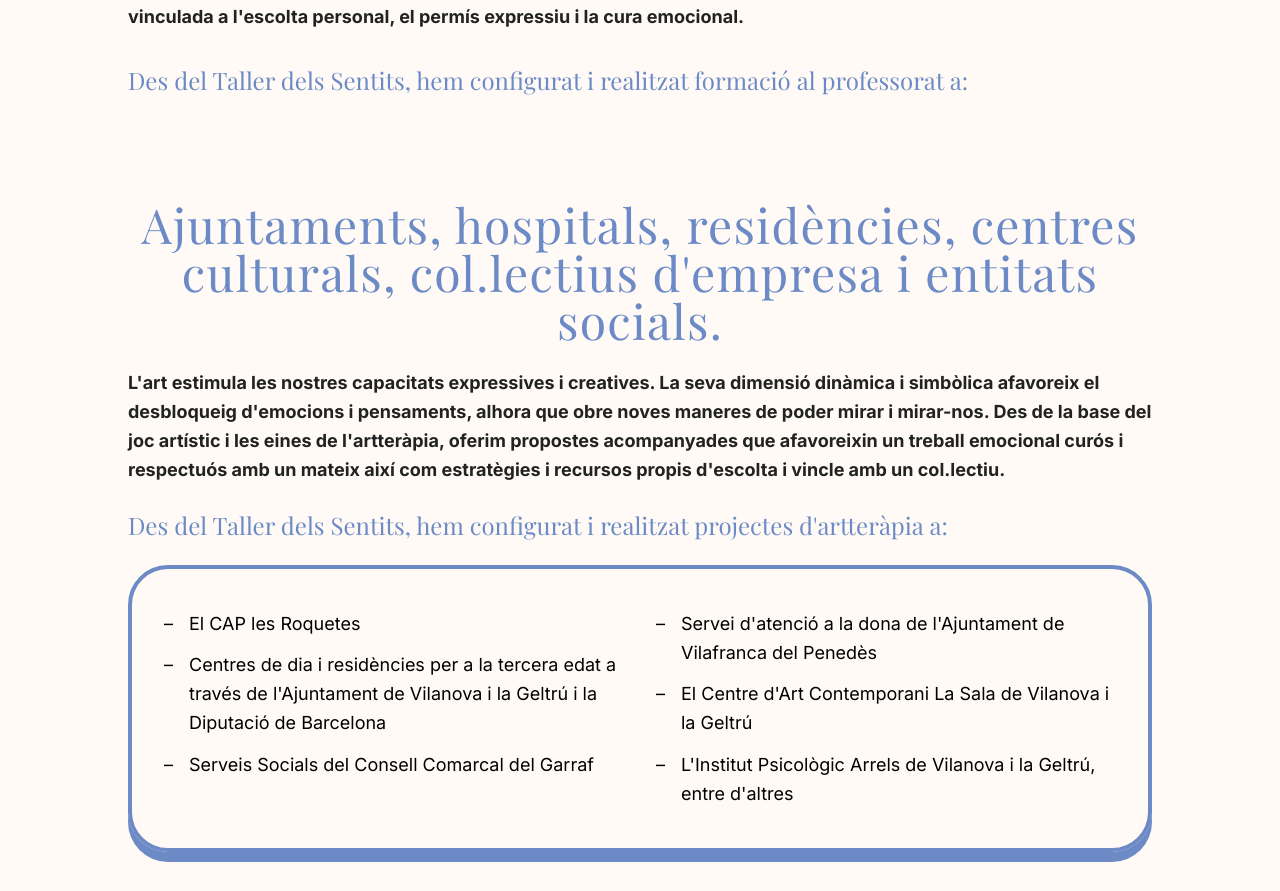
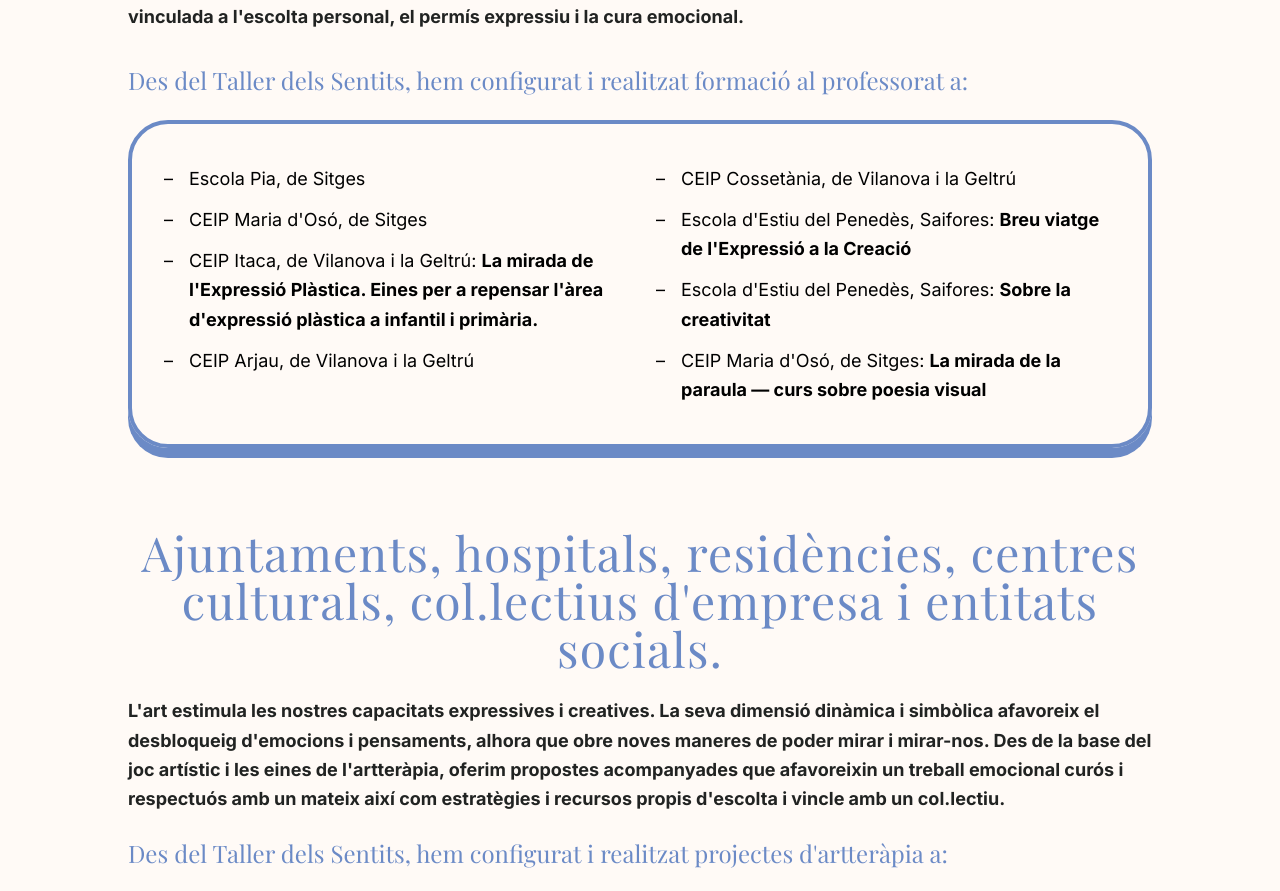
Before and after one commit to m-s-torne/taller-dels-sentits, a Next.js app: page /serveis-externs in a window 1280 px wide. Shown: the part 2543-3434 px from the top of the page. Built offline with nearby package versions, Linux system fonts and the light colour scheme.

Commit message:
feat: update subheading with list implementation

```diff
--- a/app/(serveis)/serveis-externs/page.tsx
+++ b/app/(serveis)/serveis-externs/page.tsx
@@ -55,7 +55,7 @@ export default function ServeisExterns() {
                                 )}
 
                                 {sub.subheading && (
-                                    <SubheadingWithList title={sub.subheading} list={sub.list} />
+                                    <SubheadingWithList title={sub.subheading} list={sub.list} objectList={sub.objectList} />
                                 )}
                             </div>
                         ))}
```
